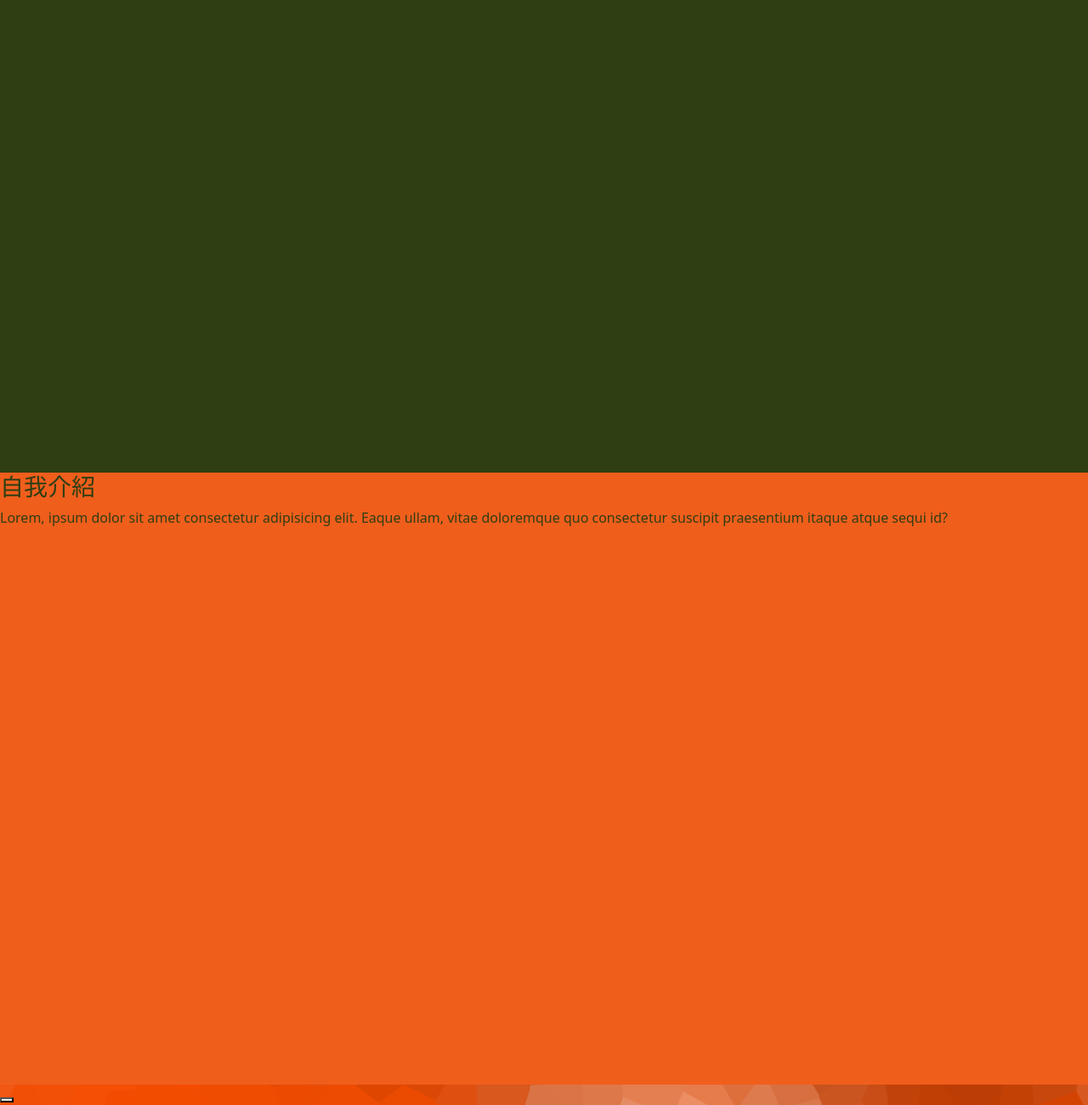
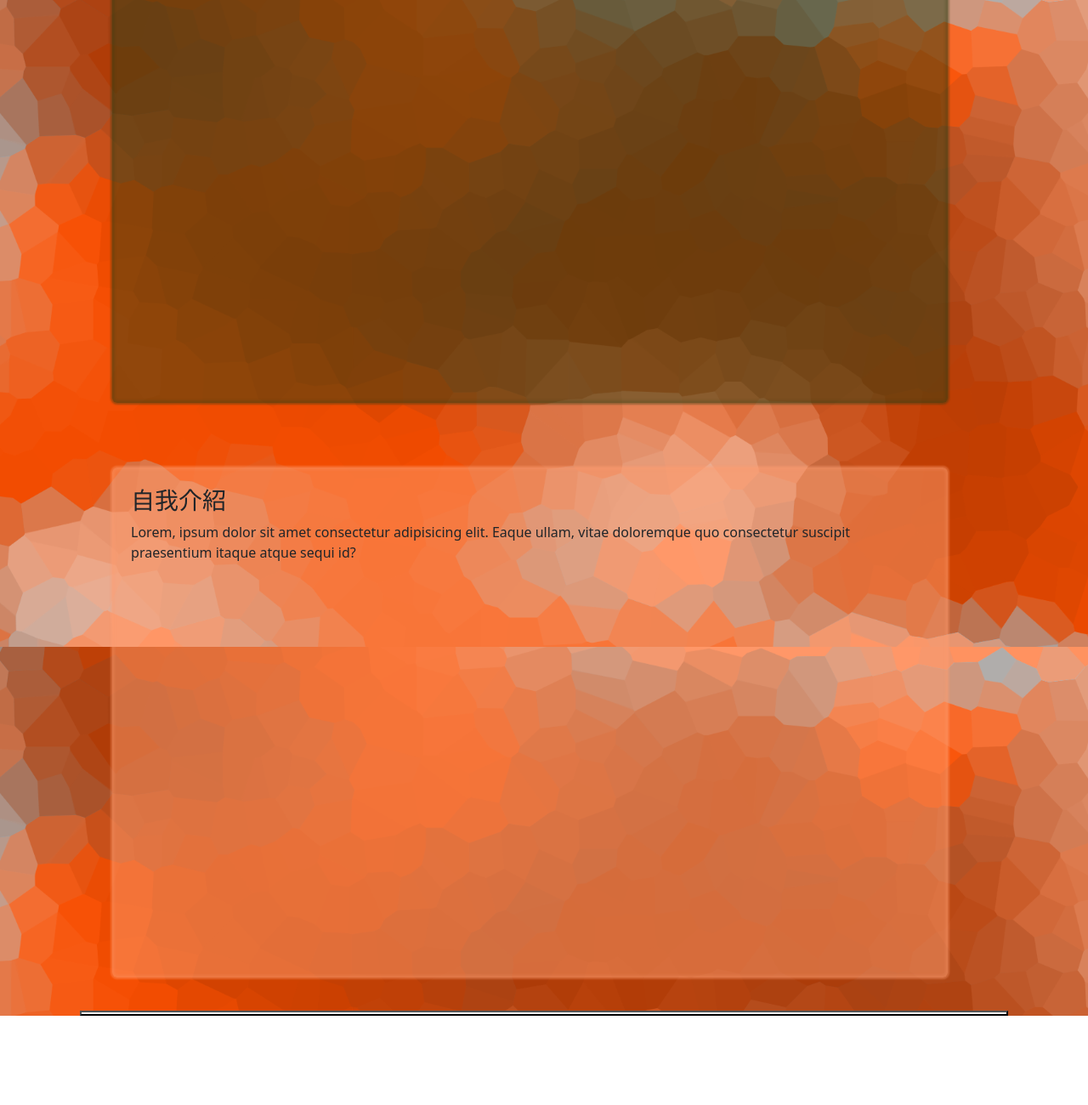
Before and after one commit to vicky6235733/DataStructure, a website: page bird/index.html in a window 1280 px wide. Shown: the part 839-2139 px from the top of the page at 85% size. After the commit the page ends 2034 px from the top, so only its background shows below. Drawn offline with nearby package versions, Linux system fonts and the light colour scheme.

Commit message:
11300548update

```diff
--- a/bird/css/bird.css
+++ b/bird/css/bird.css
@@ -43,10 +43,10 @@ body {
     z-index: 10;
 }
 #visual {
-    background: rgba(255, 255, 255,.5);
-    backdrop-filter: blur(2px);
+    background: rgba(255, 158, 113, 0.5);
+    /* backdrop-filter: blur(2px); */
     border-radius: 6px;
-    box-shadow: 0 0 14px 6px rgba(255, 255, 255, .25), inset 0 0 14px 6px rgba(255, 255, 255, .2);
+    box-shadow: 0 0 2px 2px rgba(255, 158, 113, 0.4), inset 0 0 3px 3px rgba(255, 158, 113, 0.2);
     /* transform:scale(1); */
     margin: 3.5%;
     padding: 2%;
@@ -80,19 +80,25 @@ body {
     z-index: 7;
 }
 #data{
-    height:720px;
-    width: 100%;
-    background: rgb(47, 62, 19);
+    height:600px;
+    width: 90%;
+    background: rgb(47, 62, 19,.5);
     color: #90B44B;
-
-
+    border-radius: 6px;
+    box-shadow: 0 0 2px 2px rgb(47, 62, 19,.4), inset 0 0 3px 3px rgba(47, 62, 19, .2);
+    margin: 3.5%;
+    padding: 2%;
 }
 
 #introduction{
-    height: 720px;
-    width: 100%;
-    background: rgb(240,94,28);
-    color: rgb(47, 62, 19);
+    height: 600px;
+    width: 90%;
+    background: rgb(255, 158, 113,.5);
+    border-radius: 6px;
+    box-shadow: 0 0 2px 2px rgb(255, 158, 113,.4), inset 0 0 3px 3px rgba(255, 158, 113, .2);
+    margin: 3.5%;
+    padding: 2%;
+
 }
 #hidden {
     visibility: hidden;
```
Also changed, not shown: bird/index.html (+2 -2 lines).
